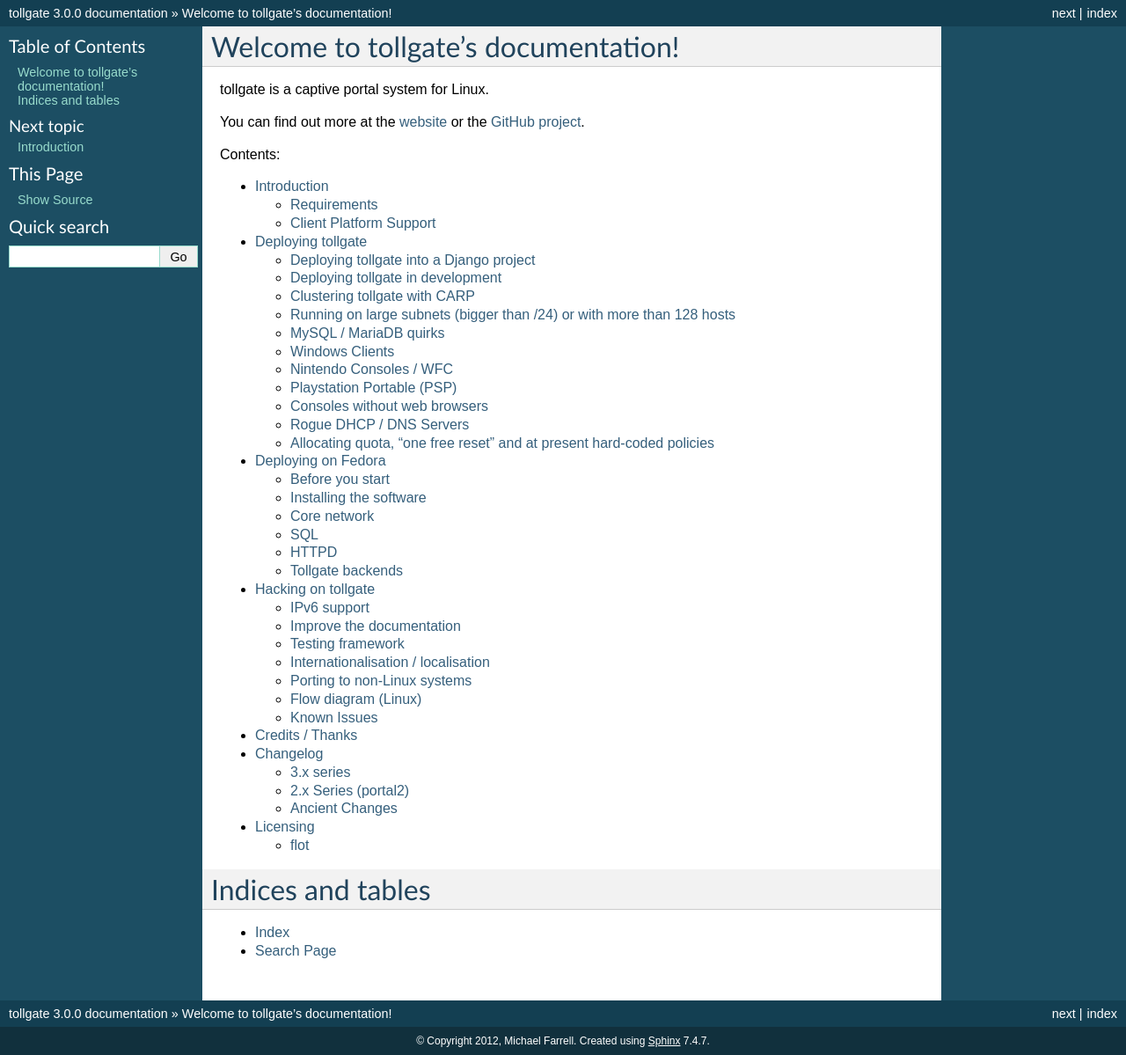
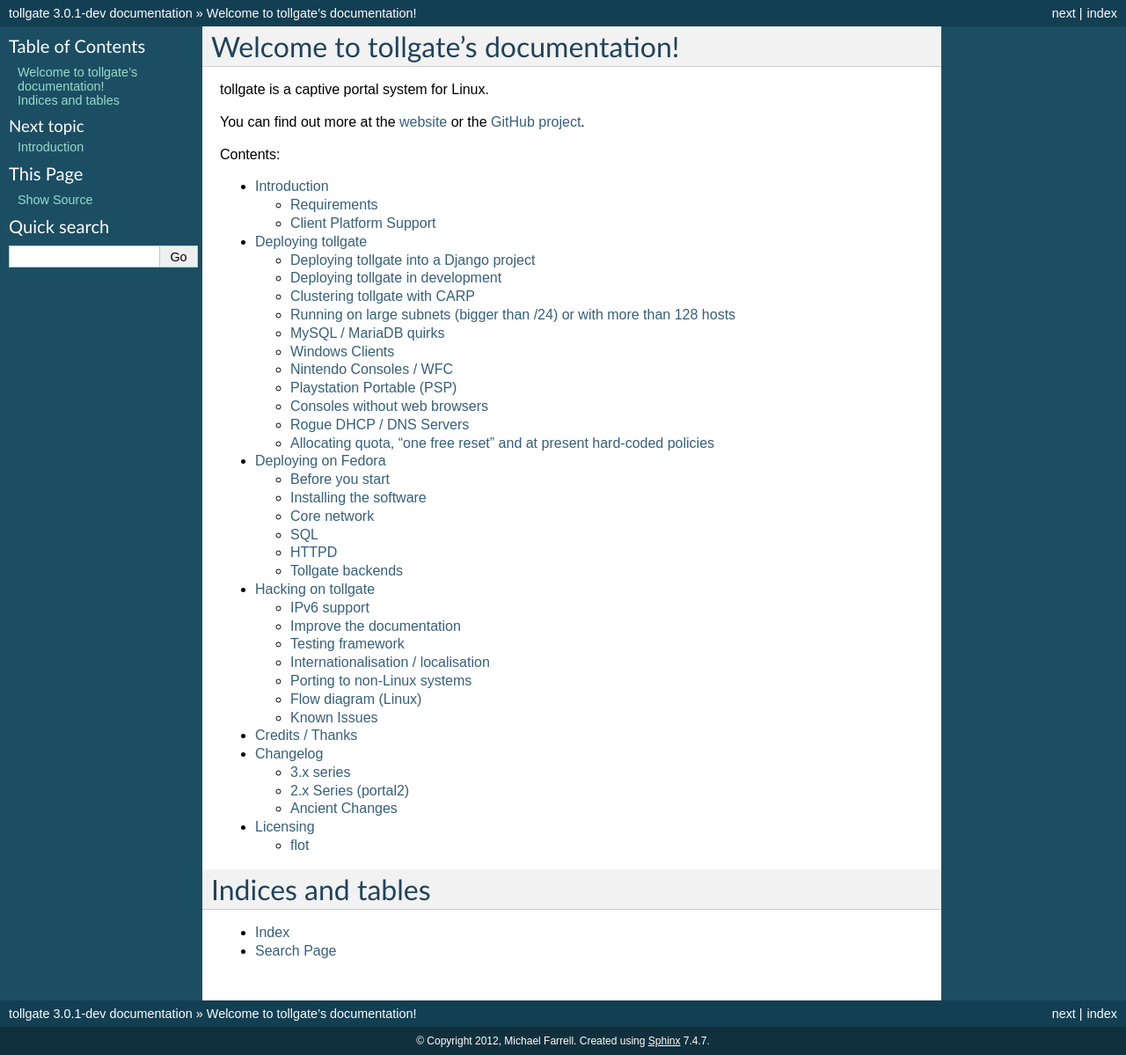
Before and after one commit to micolous/tollgate, a Sphinx documentation site: the page built from docs/index.rst, in a window 1280 px wide. Shown: the whole page at 88% size. Built offline with Sphinx 7.4.7, drawn with Linux system fonts in a browser that asks for light colours.

Commit message:
Bump version in sphinx docs.

```diff
--- a/docs/conf.py
+++ b/docs/conf.py
@@ -50,7 +50,7 @@
 # The short X.Y version.
 version = '3.0'
 # The full version, including alpha/beta/rc tags.
-release = '3.0.0'
+release = '3.0.1-dev'
 
 # The language for content autogenerated by Sphinx. Refer to documentation
 # for a list of supported languages.
```
